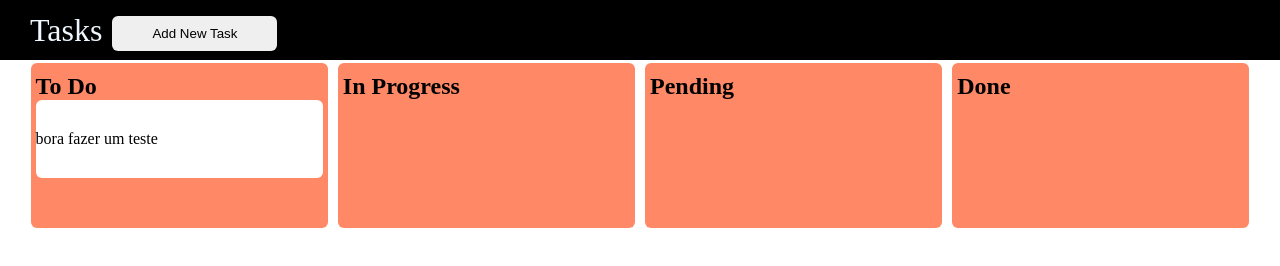
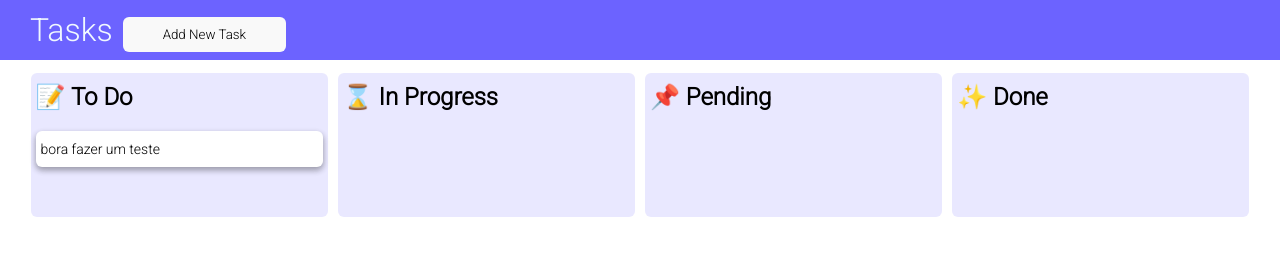
Before and after one commit to roberttsouza/Kanban-web, a plain HTML site: page index.html in a window 1280 px wide. Drawn offline with Linux system fonts and the light colour scheme.

Commit message:
:lipstick: Estilização inicial
Feito o inicio da estilização do blocos, task, nav, entre outro elementos

```diff
--- a/index.html
+++ b/index.html
@@ -4,6 +4,8 @@
   <meta charset="UTF-8">
   <meta http-equiv="X-UA-Compatible" content="IE=edge">
   <meta name="viewport" content="width=device-width, initial-scale=1.0">
+  <link rel="preconnect" href="https://fonts.googleapis.com">
+  <link href="https://fonts.googleapis.com/css2?family=Roboto:wght@100;300&display=swap" rel="stylesheet">
   <link rel="stylesheet" href="style.css">
   <title>Kanban Web</title>
 </head>
@@ -20,22 +22,22 @@
     <div class="blocoContainer">
 
       <div class="blocoContent" ondrop="drop(event)" ondragover="allowDrop(event)">
-        <h1>To Do</h1>
-          <div id="task" class="tesk" draggable="true" ondragstart="drag(event)">
+        <h1><span>📝</span> To Do</h1>
+          <div id="task" class="task" draggable="true" ondragstart="drag(event)">
             <p>bora fazer um teste</p>
           </div>
 
       </div>
       <div class="blocoContent" ondrop="drop(event)" ondragover="allowDrop(event)">
-        <h1>In Progress</h1>
+        <h1><span>⌛</span> In Progress</h1>
       </div>
 
       <div class="blocoContent" ondrop="drop(event)" ondragover="allowDrop(event)">
-        <h1>Pending</h1>
+        <h1><span>📌</span> Pending</h1>
       </div>
 
       <div class="blocoContent" ondrop="drop(event)" ondragover="allowDrop(event)">
-        <h1>Done</h1>
+        <h1><span>✨</span> Done</h1>
       </div>
 
     </div>
--- a/script.js
+++ b/script.js
@@ -18,11 +18,13 @@ function addnewtask(){
 
 
   const novo_elemento = document.createElement('div'); //informando que o elemento será uma div
-  novo_elemento.className = "tesk"; // atribuindo uma class para o elemento criado
+  novo_elemento.className = "task"; // atribuindo uma class para o elemento criado
   novo_elemento.id = id; // atribuindo um id para o elemento criado
   novo_elemento.draggable = "true"; //add o atributo draggable para o elemento
   novo_elemento.setAttribute("ondragstart", "drag(event)"); // add atributo de Ondragstart no elemento criado
-  novo_elemento.innerHTML = `${tTask}<button class="close" type="submit">X</button><br>${cTask}`;
+  novo_elemento.innerHTML = `<button class="close" type="submit">&times;</button>
+                              <h3>${tTask}</h3>
+                              <p>${cTask}</p>`;
 
   const elemento = document.querySelector(".blocoContent"); // selecionando onde o elemento será criado
   elemento.appendChild(novo_elemento); //informado que o ele será criado após os elementos ja existentes
--- a/style.css
+++ b/style.css
@@ -1,11 +1,12 @@
 *{
   margin: 0;
   padding: 0;
+  font-family: 'Roboto', sans-serif;
 }
 
 nav{
   width: 100%;
-  background: #000;
+  background: #6c63ff;
 }
 
 nav ul{
@@ -24,6 +25,7 @@ nav ul li{
 nav ul li .btnaddt{
   margin: auto 10px;
   padding: 10px 40px;
+  background: #f9f9f9;
   border: none;
   border-radius: 6px;
   cursor: pointer;
@@ -34,20 +36,40 @@ nav ul li .btnaddt{
 
 .blocoContainer{
   width: 96%;
-  margin: auto;
+  margin: 10px auto;
   display: flex;
 }
 
 .blocoContainer .blocoContent{
   width: 24%;
-  background: #f86;
+  background: #6c63ff26;
   margin: 3px 5px;
   padding: 10px 5px 50px 5px;
   border-radius: 6px;
 }
 
-.blocoContainer .blocoContent .tesk{
-  padding: 30px 0;
+
+
+.blocoContent .task{
+  padding: 10px 5px;
+  margin-top: 20px;
   background-color: #fff;
   border-radius: 6px;
+  box-shadow: rgba(0, 0, 0, 0.16) 0px 3px 6px, rgba(0, 0, 0, 0.23) 0px 3px 6px;
 }
+.blocoContent .task + .task{
+  margin: 8px auto;
+}
+.blocoContent .task h3{
+  margin-bottom: 8px;
+}
+.blocoContent .task p{
+  font-size: 14px;
+}
+.blocoContent .close{
+  float: right;
+  padding: 1px 9px;
+  font-size: 16px;
+  border-radius: 3px;
+  border: none;
+}
```
